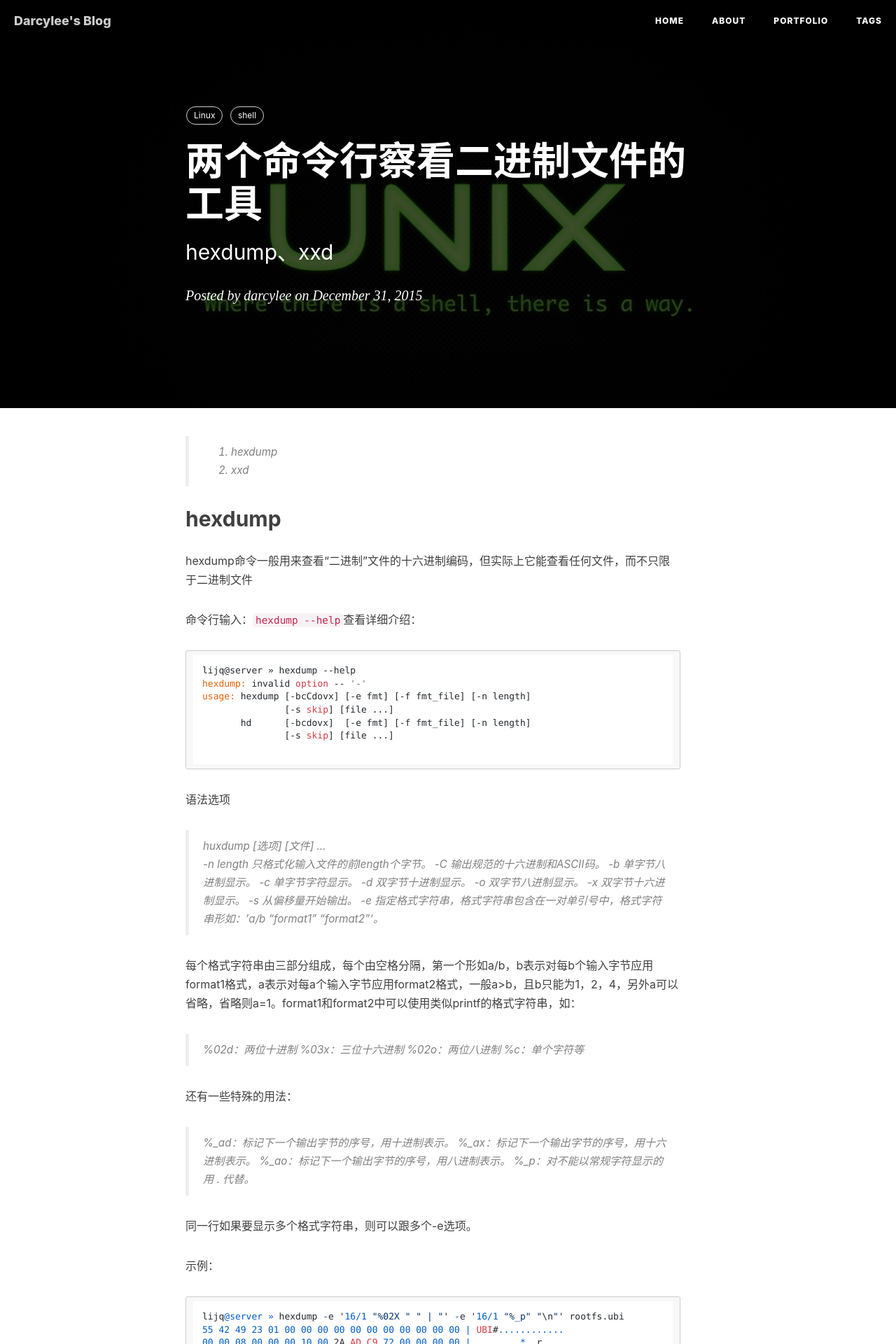
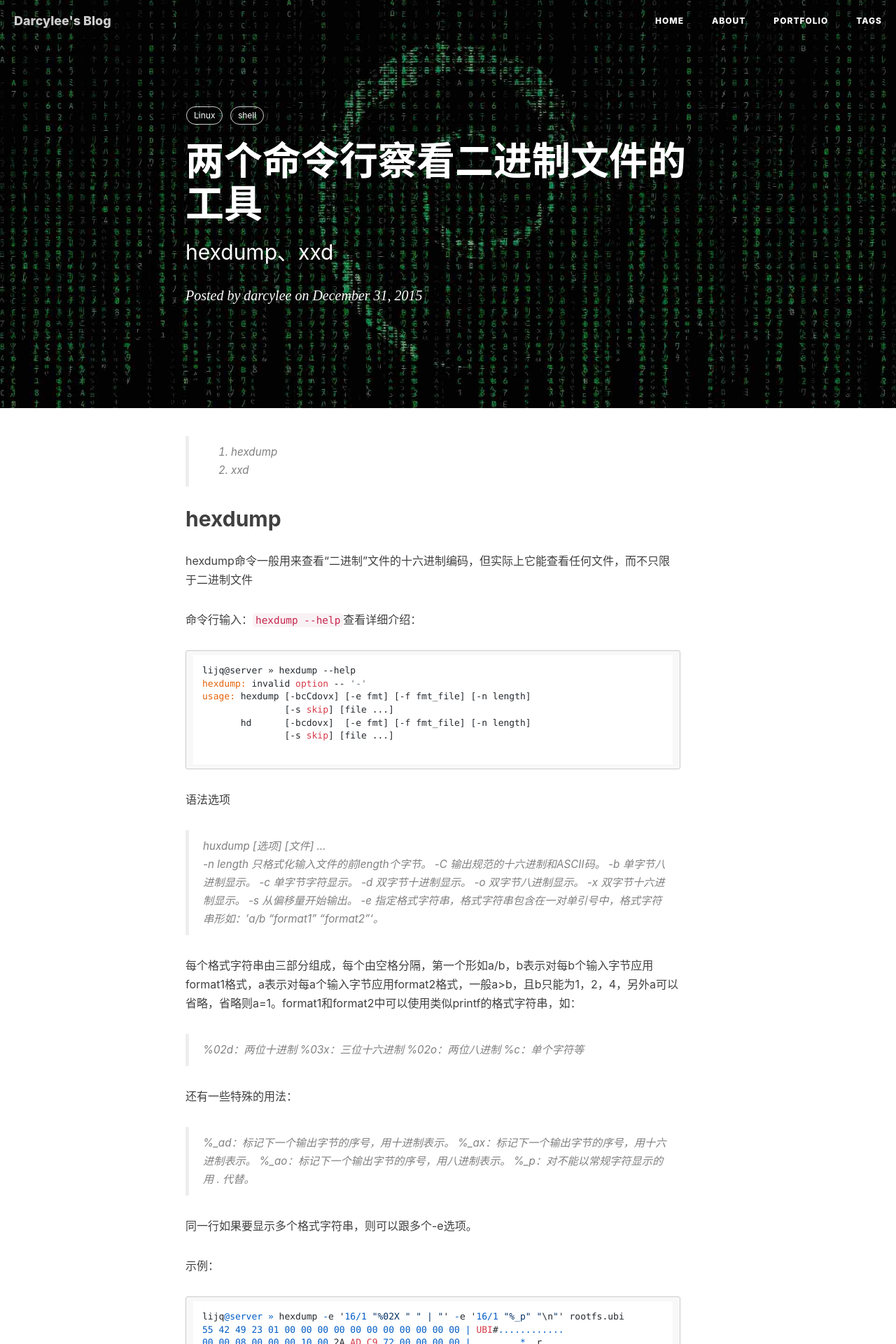
Before and after one commit to darcylee/darcylee.github.io, a Jekyll site: the page built from _posts/2015-12-31-dump_bin_in_shell.md, in a window 1280 px wide. Shown: the top 1920 px of the page at 70% size. Built offline with Jekyll 4.4.1, drawn with Linux system fonts in a browser that asks for light colours; nearby versions of some CDN libraries; comment, search, counter and statistics services are not loaded.

Commit message:
change bg

```diff
--- a/_posts/2015-12-31-dump_bin_in_shell.md
+++ b/_posts/2015-12-31-dump_bin_in_shell.md
@@ -3,7 +3,7 @@
 title:      "两个命令行察看二进制文件的工具"
 subtitle:   "hexdump、xxd"
 date:       2015-12-31 10:19:30 +0800
-header-img: "img/post-bg-unix.jpg"
+header-img: "img/post-bg-debian.jpg"
 author:     darcylee
 tags:       Linux shell
 ---
```
Also changed, not shown: img/post-bg-debian.jpg (added).
